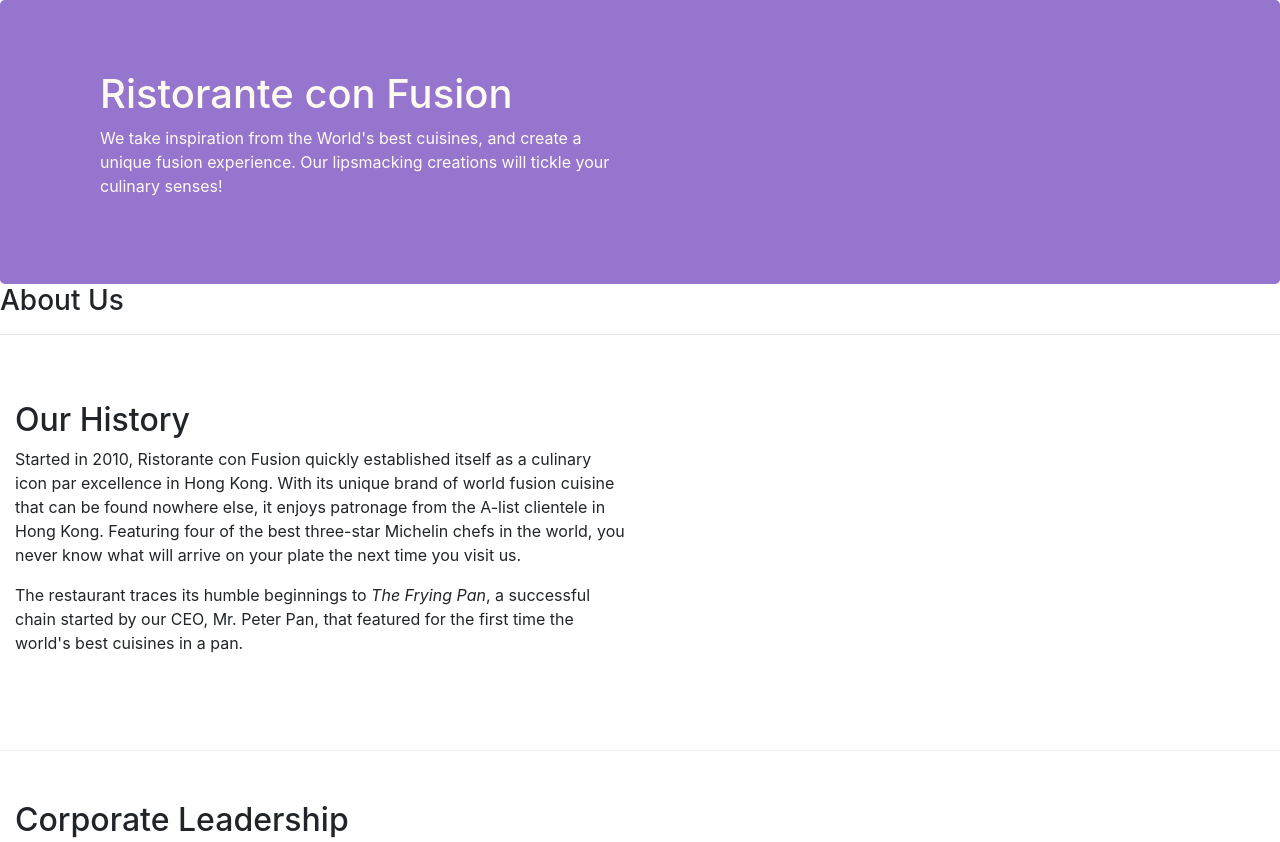
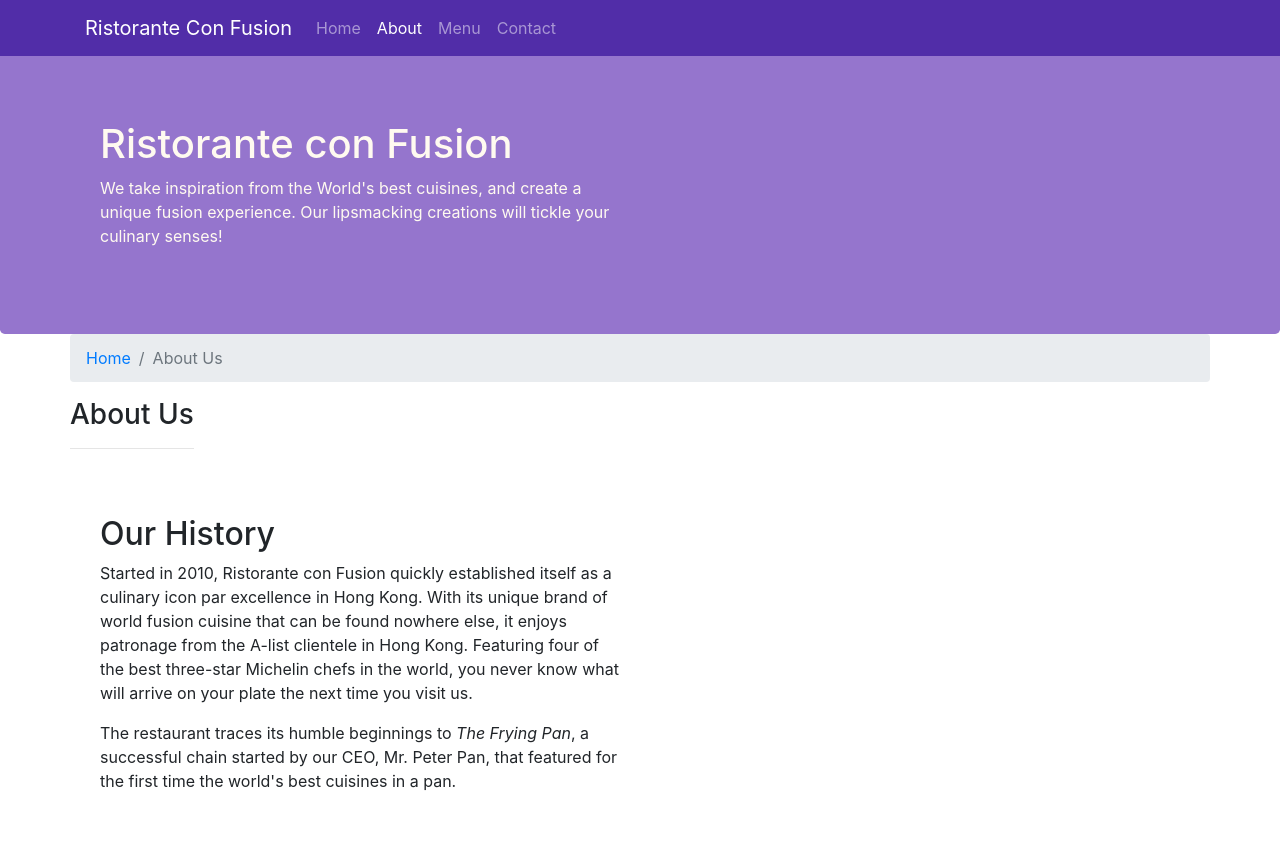
Before and after one commit to lmedury01/BootstrapWebsite, a website: page aboutus.html in a window 1280 px wide. Shown: the top 842 px of the page. Drawn offline with nearby package versions, Linux system fonts and the light colour scheme.

Commit message:
Navbar and Breadcrumbs

```diff
--- a/aboutus.html
+++ b/aboutus.html
@@ -14,7 +14,22 @@
 </head>
 
 <body>
-
+    <nav class="navbar navbar-dark navbar-expand-sm  fixed-top">
+        <div class="container">
+            <button class="navbar-toggler" type="button" data-toggle="collapse" data-target="#Navbar">
+                <span class="navbar-toggler-icon"></span>
+            </button>
+           <a class="navbar-brand" href="#">Ristorante Con Fusion</a>
+           <div class="collapse navbar-collapse" id="Navbar">
+                <ul class="navbar-nav mr-auto">
+                    <li class="nav-item "><a class="nav-link" href="index.html">Home</a></li>
+                    <li class="nav-item active"><a class="nav-link" href="./aboutus.html">About</a></li>
+                    <li class="nav-item"><a class="nav-link" href="#">Menu</a></li>
+                    <li class="nav-item"><a class="nav-link" href="#">Contact</a></li>
+                </ul>
+            </div>
+        </div>
+    </nav>
     <header class="jumbotron">
         <div class="container">
             <div class="row row-header">
@@ -28,8 +43,12 @@
         </div>
     </header>
 
-    <div>
-        <div>
+    <div class="container">
+        <div class="row">
+            <ol class="col-12 breadcrumb">
+                <li class="breadcrumb-item"><a href="index.html">Home</a></li>
+                <li class="breadcrumb-item active">About Us</li>
+            </ol>
             <div>
                <h3>About Us</h3>
                <hr>
@@ -69,7 +88,7 @@
                 <div class="col-4 offset-1 col-sm-2">
                     <h5>Links</h5>
                     <ul class="list-unstyled">
-                        <li><a href="#">Home</a></li>
+                        <li><a href="index.html">Home</a></li>
                         <li><a href="#">About</a></li>
                         <li><a href="#">Menu</a></li>
                         <li><a href="#">Contact</a></li>
--- a/css/styles.css
+++ b/css/styles.css
@@ -27,3 +27,12 @@
 	margin:0px;
 	color:#0F0F0F;
 }
+
+body{
+	padding:50px 0px 0px 0px;
+	z-index:0;
+}
+
+.navbar-dark{
+	background:#512DA8;
+}
```
Also changed, not shown: index.html (+17 -1 lines).
